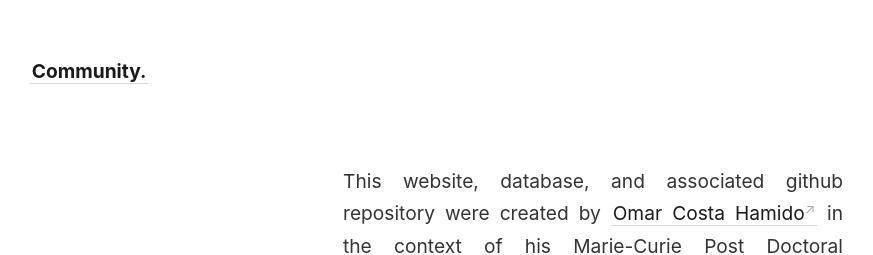
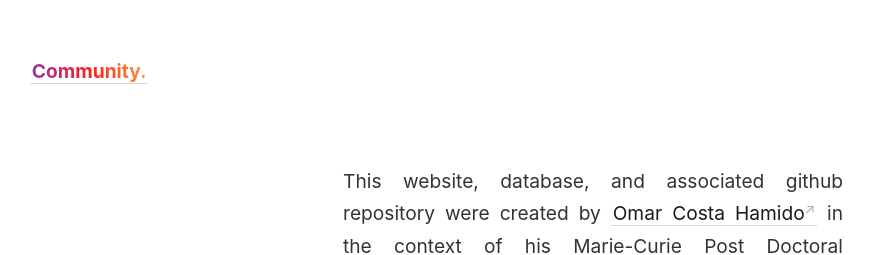
Before and after one commit to Quantumland-art/community, a Jekyll site: the page built from _pages/about.md, in a window 1280 px wide. Shown: the top 255 px of the page, without its empty margins (47-920 px from the left). Built offline with Jekyll 4.4.1, drawn with Linux system fonts in a browser that asks for light colours.

Commit message:
Update nav.html
- make top left logo colored
- this fixes #48

```diff
--- a/_includes/nav.html
+++ b/_includes/nav.html
@@ -1,3 +1,3 @@
 <div>
-    <a class="internal-link" href="{{ site.baseurl }}/"><b>{{ site.title }}</b></a>
+    <a class="internal-link logocolor" href="{{ site.baseurl }}/">{{ site.title }}</a>
 </div>
```
